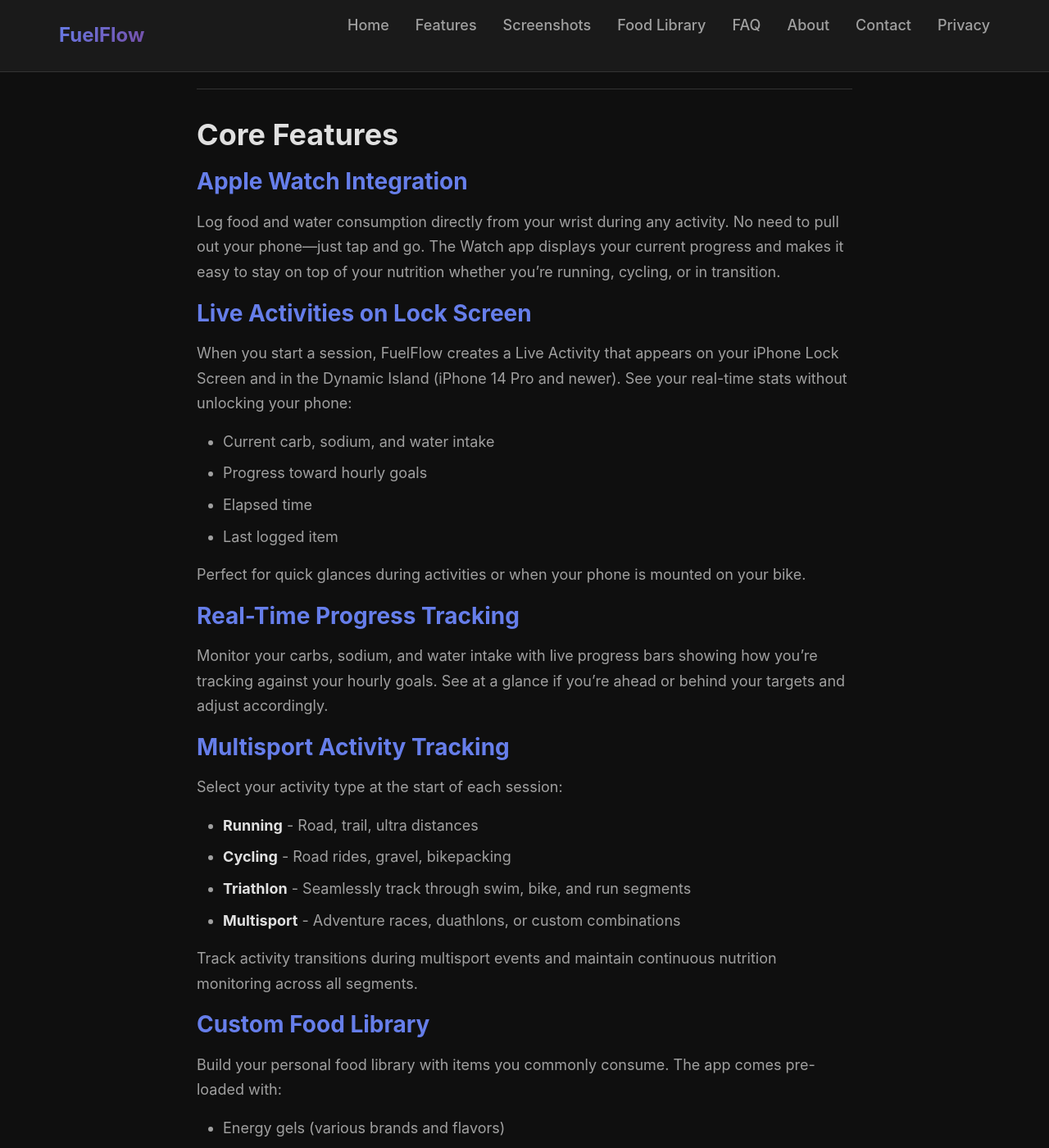
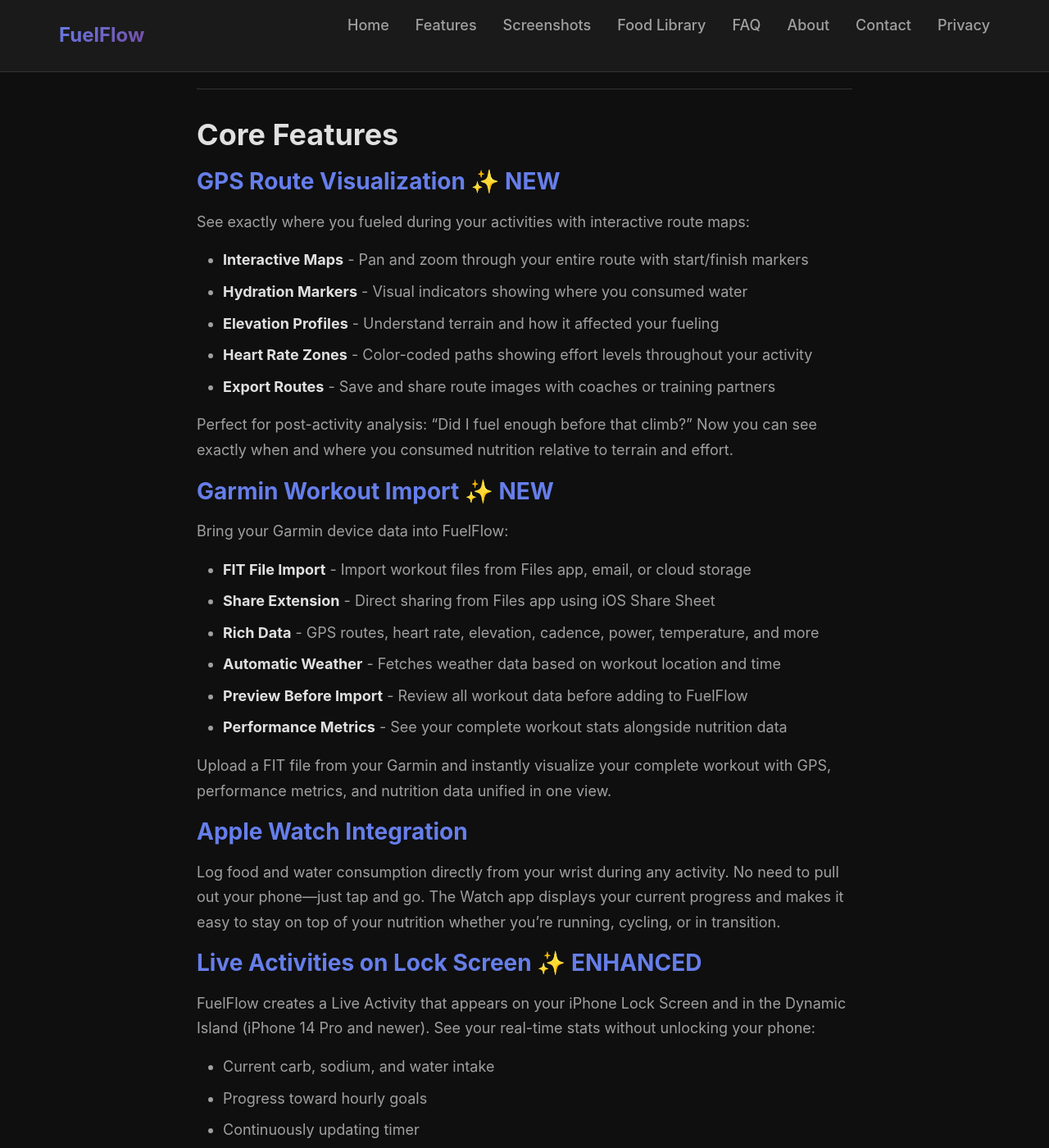
Before and after one commit to virtualserverguy/NutriTracker-pages, a Jekyll site: the page built from pub/features.md, in a window 1280 px wide and 1400 px high, scrolled down 226 px. Shown: the whole window at 82% size. Built offline with Jekyll 4.4.1, drawn with Linux system fonts in a browser that asks for light colours; some of the changed text lies outside the part shown.

Commit message:
feat: Add FuelFlow 2025.11.01 release content
Added comprehensive website updates for the 2025.11.01 major release,
highlighting user-facing features without mentioning in-development
items or Garmin Connect OAuth (pending API approval).

New Blog Post (pub/blog/2025-11-01-major-update.md):
- Complete release announcement with all user-facing features
- GPS Route Visualization with hydration markers
- Garmin FIT file import (not OAuth, just file imports)
- Redesigned interface improvements
- Enhanced Live Activities with new controls
- Keep Screen On feature
- Better data accuracy
- Improved usability features
- "Coming Soon" section mentions Garmin Connect integration

Updated Features Page (pub/features.md):
- Added "GPS Route Visualization ✨ NEW" section at top
- Added "Garmin Workout Import ✨ NEW" section (FIT files only)
- Enhanced "Live Activities on Lock Screen ✨ ENHANCED"
- Enhanced "Multisport Activity Tracking ✨ ENHANCED" (added "Other" type)
- Enhanced "Goal Setting ✨ ENHANCED" (goal memory, accurate display)
- Enhanced "Session Management ✨ ENHANCED" (Keep Screen On, redesigned UI)
- Added "Optional Features" section for new settings

Updated Home Page (pub/index.md):
- Added GPS Route Visualization highlight at top of "Why FuelFlow?"
- Positioned as first feature to emphasize new capability

Key Principles Followed:
✅ Only documented production-ready features
✅ No mention of Garmin Connect OAuth (pending approval)
✅ FIT file import documented (fully functional)
✅ GPS route visualization highlighted (ready)
✅ All UI/UX improvements included
✅ User-friendly, non-technical language
✅ Clear "✨ NEW" and "✨ ENHANCED" markers
✅ "Coming Soon" section for Garmin Connect

This update positions FuelFlow as having powerful new GPS and import
capabilities while being honest about what's available now vs. coming
soon.

🤖 Generated with [Claude Code](https://claude.com/claude-code)

Co-Authored-By: Claude <noreply@anthropic.com>

```diff
--- a/pub/features.md
+++ b/pub/features.md
@@ -12,27 +12,61 @@ Discover everything FuelFlow has to offer to help you achieve your endurance nut
 
 ## Core Features
 
+### GPS Route Visualization ✨ NEW
+
+See exactly where you fueled during your activities with interactive route maps:
+
+- **Interactive Maps** - Pan and zoom through your entire route with start/finish markers
+- **Hydration Markers** - Visual indicators showing where you consumed water
+- **Elevation Profiles** - Understand terrain and how it affected your fueling
+- **Heart Rate Zones** - Color-coded paths showing effort levels throughout your activity
+- **Export Routes** - Save and share route images with coaches or training partners
+
+Perfect for post-activity analysis: "Did I fuel enough before that climb?" Now you can see exactly when and where you consumed nutrition relative to terrain and effort.
+
+### Garmin Workout Import ✨ NEW
+
+Bring your Garmin device data into FuelFlow:
+
+- **FIT File Import** - Import workout files from Files app, email, or cloud storage
+- **Share Extension** - Direct sharing from Files app using iOS Share Sheet
+- **Rich Data** - GPS routes, heart rate, elevation, cadence, power, temperature, and more
+- **Automatic Weather** - Fetches weather data based on workout location and time
+- **Preview Before Import** - Review all workout data before adding to FuelFlow
+- **Performance Metrics** - See your complete workout stats alongside nutrition data
+
+Upload a FIT file from your Garmin and instantly visualize your complete workout with GPS, performance metrics, and nutrition data unified in one view.
+
 ### Apple Watch Integration
 Log food and water consumption directly from your wrist during any activity. No need to pull out your phone—just tap and go. The Watch app displays your current progress and makes it easy to stay on top of your nutrition whether you're running, cycling, or in transition.
 
-### Live Activities on Lock Screen
-When you start a session, FuelFlow creates a Live Activity that appears on your iPhone Lock Screen and in the Dynamic Island (iPhone 14 Pro and newer). See your real-time stats without unlocking your phone:
+### Live Activities on Lock Screen ✨ ENHANCED
+
+FuelFlow creates a Live Activity that appears on your iPhone Lock Screen and in the Dynamic Island (iPhone 14 Pro and newer). See your real-time stats without unlocking your phone:
 - Current carb, sodium, and water intake
 - Progress toward hourly goals
-- Elapsed time
+- Continuously updating timer
 - Last logged item
+
+**New in 2025.11.01:**
+- **Live Activity Toggle** - Control whether to show on lock screen (Settings → Optional Features)
+- **Auto-Recovery** - Automatically restarts if accidentally dismissed
+- **Keep Dismissed Option** - Respects your choice if intentionally dismissed
+- **Fixed Timer** - Now updates continuously every second
 
 Perfect for quick glances during activities or when your phone is mounted on your bike.
 
 ### Real-Time Progress Tracking
 Monitor your carbs, sodium, and water intake with live progress bars showing how you're tracking against your hourly goals. See at a glance if you're ahead or behind your targets and adjust accordingly.
 
-### Multisport Activity Tracking
+### Multisport Activity Tracking ✨ ENHANCED
+
 Select your activity type at the start of each session:
 - **Running** - Road, trail, ultra distances
 - **Cycling** - Road rides, gravel, bikepacking
 - **Triathlon** - Seamlessly track through swim, bike, and run segments
 - **Multisport** - Adventure races, duathlons, or custom combinations
+- **Other** ✨ NEW - Track any activity not in the preset list
 
 Track activity transitions during multisport events and maintain continuous nutrition monitoring across all segments.
 
@@ -54,11 +88,17 @@ View detailed consumption statistics broken down by hour:
 - Identify patterns in your fueling strategy
 - Track nutrition across different activity segments in multisport events
 
-### Goal Setting
+### Goal Setting ✨ ENHANCED
+
 Set custom nutrition targets based on your needs:
 - Carbs per hour (default: 60g)
 - Sodium per hour (default: 500mg)
 - Water per hour (default: 0.5L)
+
+**New in 2025.11.01:**
+- **Goal Memory** - Settings now remember your sport-specific targets
+- **Accurate Display** - Precise water amounts (0.25L vs 0.2L)
+- **Better Progress Bars** - Correctly handle when you exceed goals
 
 Adjust goals on the fly based on conditions, effort level, or how you're feeling.
 
@@ -103,13 +143,29 @@ Generate comprehensive reports after your activity:
 - Segment-by-segment data for multisport events
 - Export as text for analysis or sharing with coaches
 
-### Session Management
+### Session Management ✨ ENHANCED
+
 - Start and end activity sessions with one tap
-- Select activity type (Running, Cycling, Triathlon, Multisport)
+- Select activity type (Running, Cycling, Triathlon, Multisport, Other)
 - View active session status across devices
 - Access past activity history
 - Resume interrupted sessions seamlessly
 - Track transitions in multisport events
+
+**New in 2025.11.01:**
+- **Keep Screen On** - Optional setting to prevent auto-lock during activities (Settings → Optional Features)
+- **Redesigned Start Screen** - Fixed start button, compact layout, collapsible details
+- **Improved Current Activity** - 2x2 button grid, larger tap targets, better contrast
+- **Enhanced Detail View** - Ultra-compact tags, better organization
+
+### Optional Features
+
+Control your FuelFlow experience with new settings in Settings → Optional Features:
+
+- **Live Activity** - Toggle lock screen integration (default: ON)
+- **Keep Screen On** - Prevent auto-lock during activities (default: OFF, saves battery)
+
+Both settings give you full control over how FuelFlow works for you.
 
 ---
 
```
Also changed, not shown: pub/blog/2025-11-01-major-update.md (added, +132 -0 lines), pub/index.md (+3 -0 lines).
